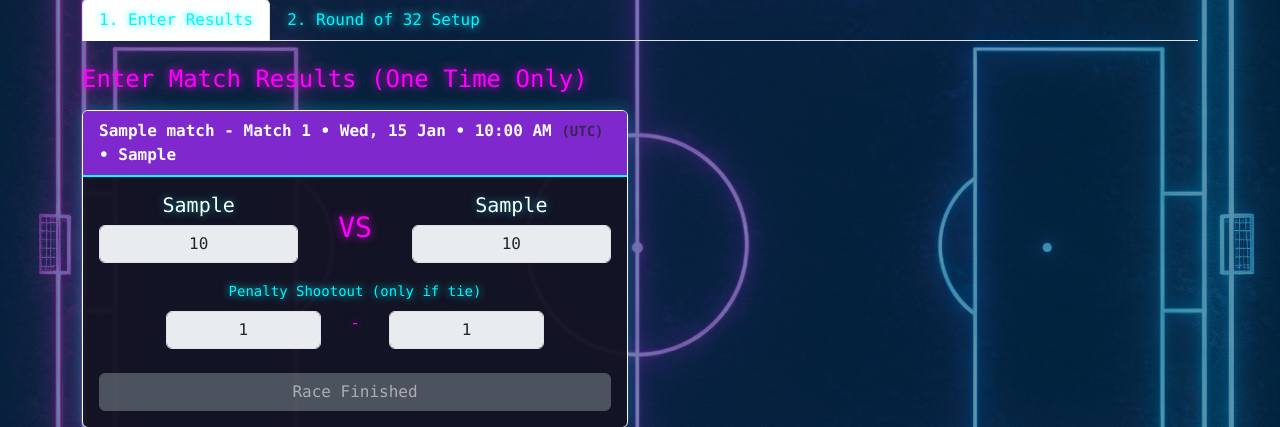
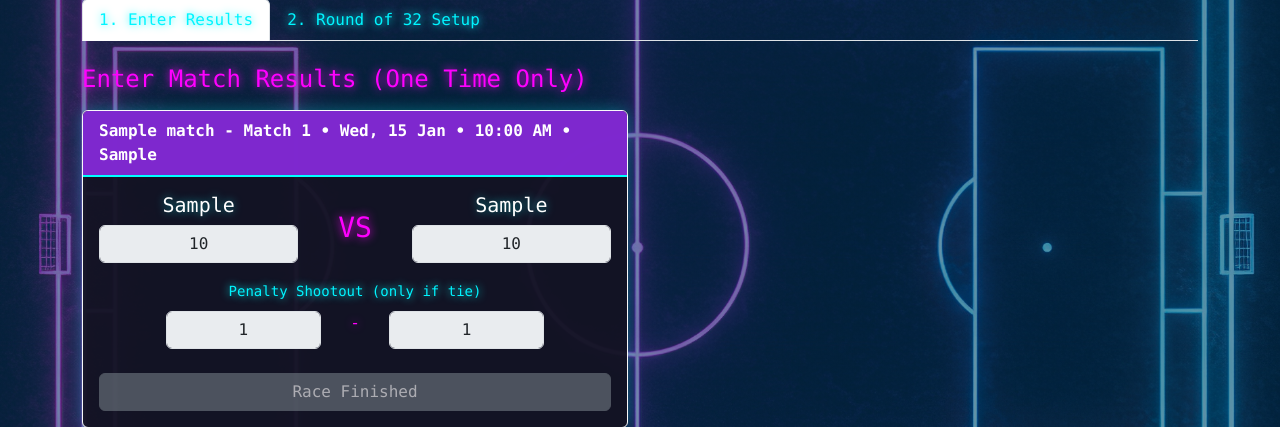
Before and after one commit to wanjfaranshire/faranshire_worldcup_26, a Flask app: page /admin/knockout in a window 1280 px wide. Shown: the part 201-628 px from the top of the page. Run offline with Flask 3, Linux system fonts and the light colour scheme; a user stored in the database is signed in; tables that the repository leaves empty hold one stand-in row (values such as "Sample post").

Commit message:
timezone4

```diff
--- a/app/routes.py
+++ b/app/routes.py
@@ -4,7 +4,7 @@ from werkzeug.security import generate_password_hash, check_password_hash
 from app import db
 from app.models import User, Match, Bet, KnockoutMatch
 from app.forms import RegistrationForm, LoginForm
-from datetime import datetime, timezone
+from datetime import datetime, timezone, timedelta
 from flask import jsonify
 from sqlalchemy.orm import joinedload
 
--- a/app/templates/admin_knockout.html
+++ b/app/templates/admin_knockout.html
@@ -25,7 +25,7 @@
                         <div class="card-header fw-bold">
                             {{ match.round_name }} - Match {{ match.match_number }}
                             {% if match.date %}
-                                • {{ match.date.strftime('%a, %d %b • %I:%M %p') }} <small class="text-muted">(UTC)</small> • {{ match.venue or 'TBD' }}
+                                • {{ match.date.strftime('%a, %d %b • %I:%M %p') }} • {{ match.venue or 'TBD' }}
                             {% endif %}
                         </div>
                         <div class="card-body">
@@ -93,7 +93,7 @@
                         <div class="card-header fw-bold">
                             Round of 32 - Match {{ match.match_number }}
                             {% if match.date %}
-                                • {{ match.date.strftime('%a, %d %b • %I:%M %p') }} <small class="text-muted">(UTC)</small> • {{ match.venue or 'TBD' }}
+                                • {{ match.date.strftime('%a, %d %b • %I:%M %p') }} • {{ match.venue or 'TBD' }}
                             {% endif %}
                         </div>
                         <div class="card-body">
```
